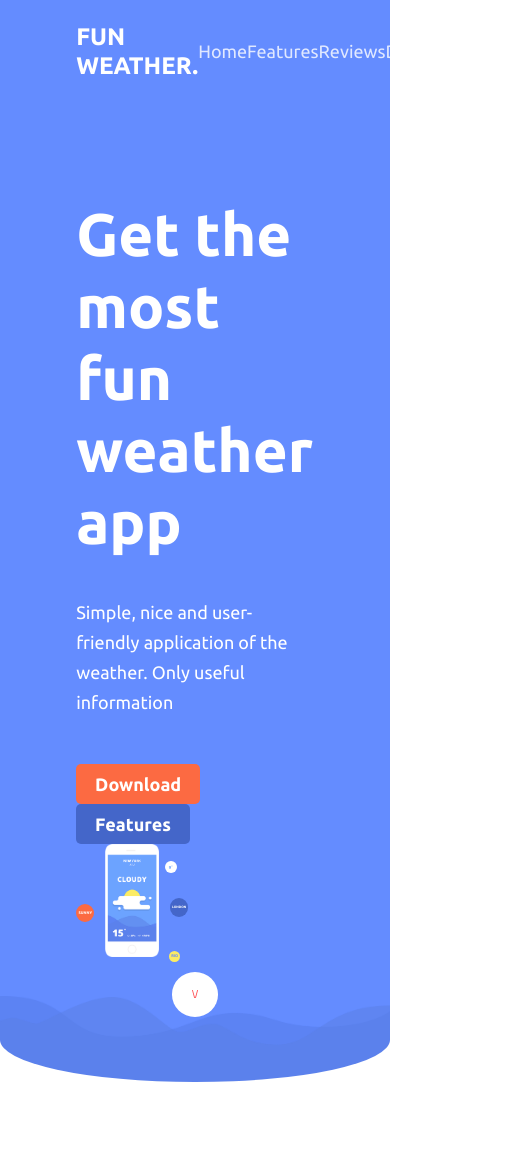
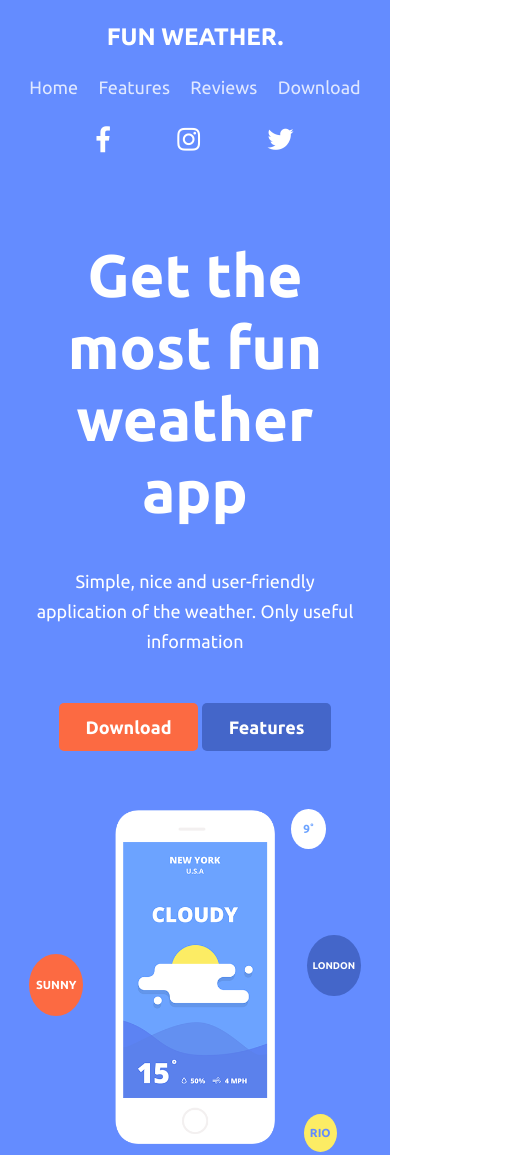
Before and after one commit to vkirda/Tesonet-frontend-task, a plain HTML site: page index.html in a window 390 px wide. Shown: the top 1155 px of the page, 531 px wide, since content can reach past the window. Drawn offline with nearby package versions, Linux system fonts and the light colour scheme.

Commit message:
responsive design done

```diff
--- /dev/null
+++ b/assets/styleseets/large-screen.scss
@@ -0,0 +1,12 @@
+@media all and (max-width: 1366px) {
+	.container {
+		max-width: 80vw;
+	}
+
+}
+
+@media all and (max-width: 1366px) {
+	nav {
+		flex-basis: 40vw;
+	}
+}
--- /dev/null
+++ b/assets/styleseets/medium-screen.scss
@@ -0,0 +1,115 @@
+@media all and (max-width: 960px) {
+	.container {
+		max-width: 85vw;
+	}
+
+	.reviews-section {
+		.reviews-list {
+			ul {
+				li {
+					padding-top: 110px;
+					padding-bottom: 30px;
+				}
+			}
+		}
+	}
+
+	.first-screen {
+		.description-and-phone {
+			.phone {
+			flex-basis: 57%;
+			}
+		}
+	}
+}
+
+@media all and (max-width: 769px) {
+	.first-screen {
+		.description-and-phone {
+			flex-direction: column;
+			padding-top: 10vh;
+
+			.description {
+				h1{
+					text-align: center;
+				}
+				p {
+					text-align: center;
+				}
+
+				.description__buttons {
+					text-align: center;
+				}
+
+			}
+
+			.phone {
+				width: 100%;
+				padding-top: 7vh;
+
+				div {
+					#phone__circle_9 {
+						font-size: 3vw;
+					}
+
+					#phone__circle_london {
+						font-size: 2.5vw;
+					}
+
+					#phone__circle_sunny {
+						font-size: 3vw;
+					}
+					#phone__circle_rio {
+						font-size: 3vw;
+					}
+
+				}
+
+			}
+
+		}
+		.down-button {
+			padding-top: 4vh;
+		}
+
+	}
+
+	.features {
+		.fetures-list {
+			padding-bottom: 12vh;
+			ul {
+				li {
+					max-width: 100%;
+					padding-top: 7vh;
+				}
+			}
+		}
+
+	}
+	.reviews-section {
+		.reviews-list {
+			ul {
+				li{
+					max-width: 100%;
+				}
+			}
+		}
+	}
+
+	.flex-container {
+		flex-wrap: wrap;
+
+		.header-logo{
+			flex-basis: 100%;
+			text-align: center;
+			margin-bottom: 25px;
+		}
+	}
+	nav {
+		flex-basis: 75%;
+	}
+	.social-media-links {
+		flex-basis: 15%;
+	}
+
+}
--- /dev/null
+++ b/assets/styleseets/small-screen.scss
@@ -0,0 +1,21 @@
+@media all and (max-width: 480px){
+	nav {
+		flex-basis: 100%;
+		margin-bottom: 25px;
+	}
+	.social-media-links {
+		flex-basis: 100%;
+	}
+	.social-media-links__list {
+		justify-content: space-evenly;
+	}
+}
+
+@media all and (max-width: 320px) {
+	.container {
+		max-width: 95vw;
+	}
+	.header-navigation-meniu {
+		flex-direction: column;
+	}
+}
--- a/index.html
+++ b/index.html
@@ -8,6 +8,9 @@
 	<link rel="stylesheet" href="assets\styleseets\reset.css">
 	<link rel="stylesheet" href="assets\styleseets\project-style.css">
 	<link rel="stylesheet" href="assets\fonts\stylesheet.css">
+	<link rel="stylesheet" href="assets/styleseets/large-screen.css">
+	<link rel="stylesheet" href="assets/styleseets/medium-screen.css">
+	<link rel="stylesheet" href="assets/styleseets/small-screen.css">
 	<!-- icons -->
 	<link rel="stylesheet" href="https://use.fontawesome.com/releases/v5.1.0/css/all.css" integrity="sha384-lKuwvrZot6UHsBSfcMvOkWwlCMgc0TaWr+30HWe3a4ltaBwTZhyTEggF5tJv8tbt" crossorigin="anonymous">
 
```
Also changed, not shown: assets/styleseets/large-screen.css (added), assets/styleseets/medium-screen.css (added), assets/styleseets/small-screen.css (added), 1 other file.
